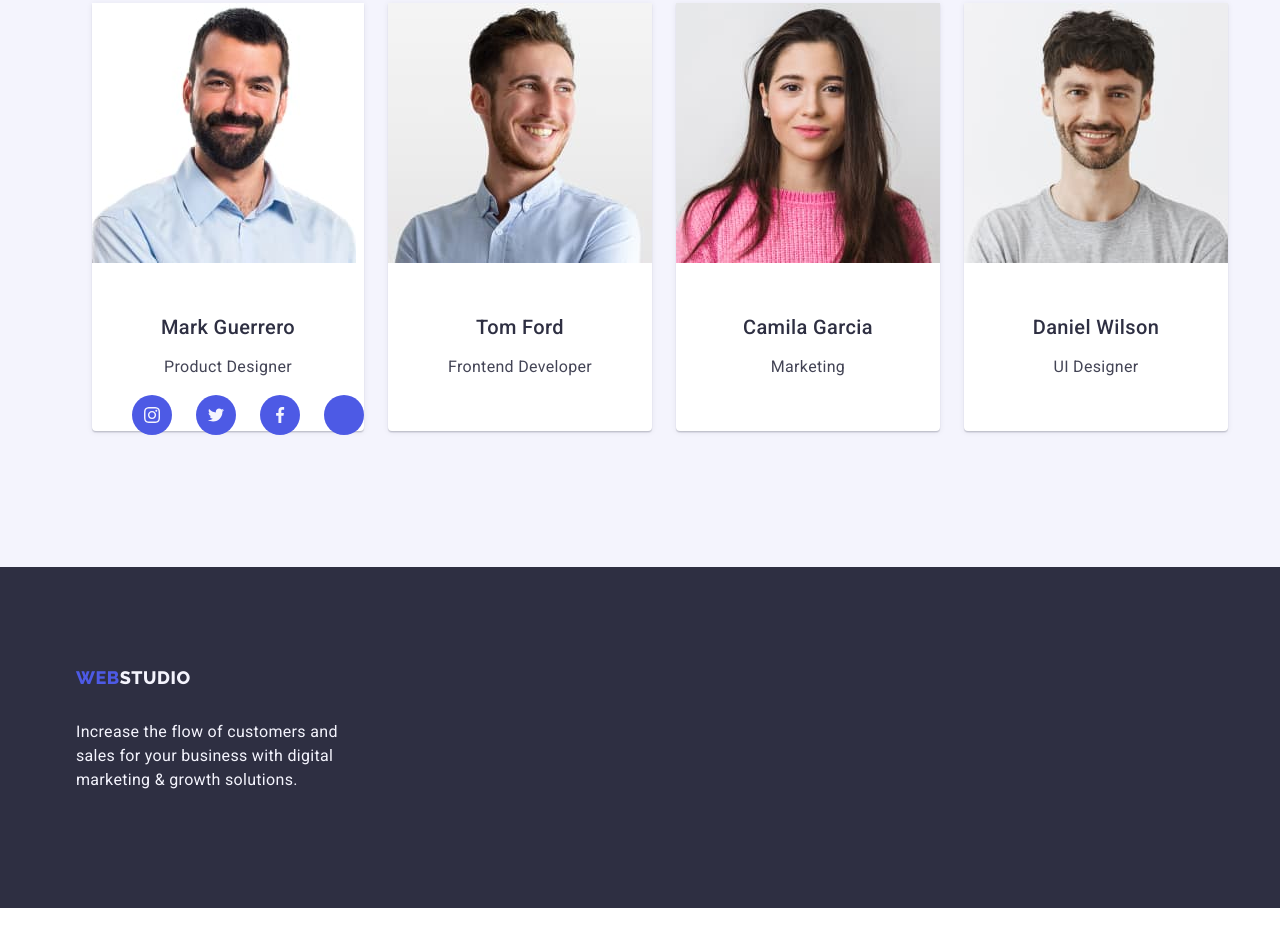
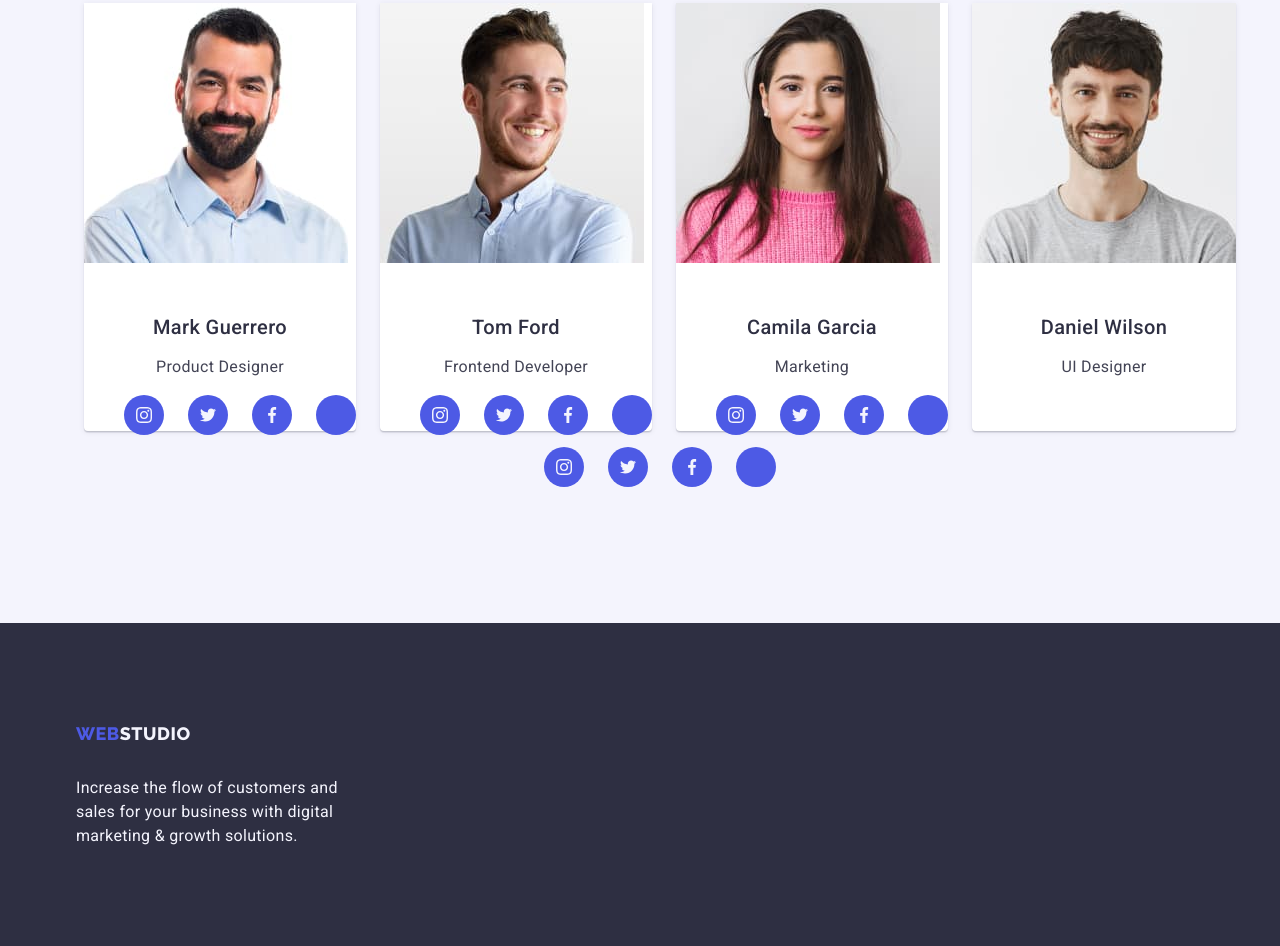
Before and after one commit to Zurielle0520/goit-markup-hw-04, a plain HTML site: page index.html in a window 1280 px wide. Shown: the part 2172-3118 px from the top of the page. Before the commit the page ends 3080 px from the top, so only its background shows below. Drawn offline with nearby package versions, Linux system fonts and the light colour scheme.

Commit message:
Update index.html

```diff
--- a/index.html
+++ b/index.html
@@ -204,6 +204,39 @@
               <div class="employee">
                 <h3 class="our-team">Tom Ford</h3>
                 <p class="team">Frontend Developer</p>
+                <ul class="social-media list">
+                  <li class="social-media-list">
+                    <a href="#" class="social-media-link">
+                      <svg class="social-media-icon" width="16" height="16">
+                        <use href="./images/icons.svg#instagram"></use>
+                      </svg>
+                    </a>
+                  </li>
+                  <li class="social-media-list">
+                    <a href="#" class="social-media-link">
+                      <svg class="social-media-icon" width="16" height="16">
+                        <use href="./images/icons.svg#twitter"></use>
+                      </svg>
+                    </a>
+                  </li>
+                  <li class="social-media-list">
+                    <a href="#" class="social-media-link">
+                      <svg class="social-media-icon" width="16" height="16">
+                        <use href="./images/icons.svg#facebook"></use>
+                      </svg>
+                    </a>
+                  </li>
+                  <li class="social-media-list">
+                    <a href="#" class="social-media-link">
+                      <svg
+                        class="social-media-icon"
+                        width="16"
+                        height="16"
+                      ></svg>
+                      <use href="./images/icons.svg#linkedin"></use>
+                    </a>
+                  </li>
+                </ul>
               </div>
             </li>
 
@@ -213,6 +246,39 @@
               <div class="employee">
                 <h3 class="our-team">Camila Garcia</h3>
                 <p class="team">Marketing</p>
+                <ul class="social-media list">
+                  <li class="social-media-list">
+                    <a href="#" class="social-media-link">
+                      <svg class="social-media-icon" width="16" height="16">
+                        <use href="./images/icons.svg#instagram"></use>
+                      </svg>
+                    </a>
+                  </li>
+                  <li class="social-media-list">
+                    <a href="#" class="social-media-link">
+                      <svg class="social-media-icon" width="16" height="16">
+                        <use href="./images/icons.svg#twitter"></use>
+                      </svg>
+                    </a>
+                  </li>
+                  <li class="social-media-list">
+                    <a href="#" class="social-media-link">
+                      <svg class="social-media-icon" width="16" height="16">
+                        <use href="./images/icons.svg#facebook"></use>
+                      </svg>
+                    </a>
+                  </li>
+                  <li class="social-media-list">
+                    <a href="#" class="social-media-link">
+                      <svg
+                        class="social-media-icon"
+                        width="16"
+                        height="16"
+                      ></svg>
+                      <use href="./images/icons.svg#linkedin"></use>
+                    </a>
+                  </li>
+                </ul>
               </div>
             </li>
 
@@ -223,6 +289,35 @@
                 <h3 class="our-team">Daniel Wilson</h3>
                 <p class="team">UI Designer</p>
               </div>
+            </li>
+          </ul>
+          <ul class="social-media list">
+            <li class="social-media-list">
+              <a href="#" class="social-media-link">
+                <svg class="social-media-icon" width="16" height="16">
+                  <use href="./images/icons.svg#instagram"></use>
+                </svg>
+              </a>
+            </li>
+            <li class="social-media-list">
+              <a href="#" class="social-media-link">
+                <svg class="social-media-icon" width="16" height="16">
+                  <use href="./images/icons.svg#twitter"></use>
+                </svg>
+              </a>
+            </li>
+            <li class="social-media-list">
+              <a href="#" class="social-media-link">
+                <svg class="social-media-icon" width="16" height="16">
+                  <use href="./images/icons.svg#facebook"></use>
+                </svg>
+              </a>
+            </li>
+            <li class="social-media-list">
+              <a href="#" class="social-media-link">
+                <svg class="social-media-icon" width="16" height="16"></svg>
+                <use href="./images/icons.svg#linkedin"></use>
+              </a>
             </li>
           </ul>
         </div>
```
